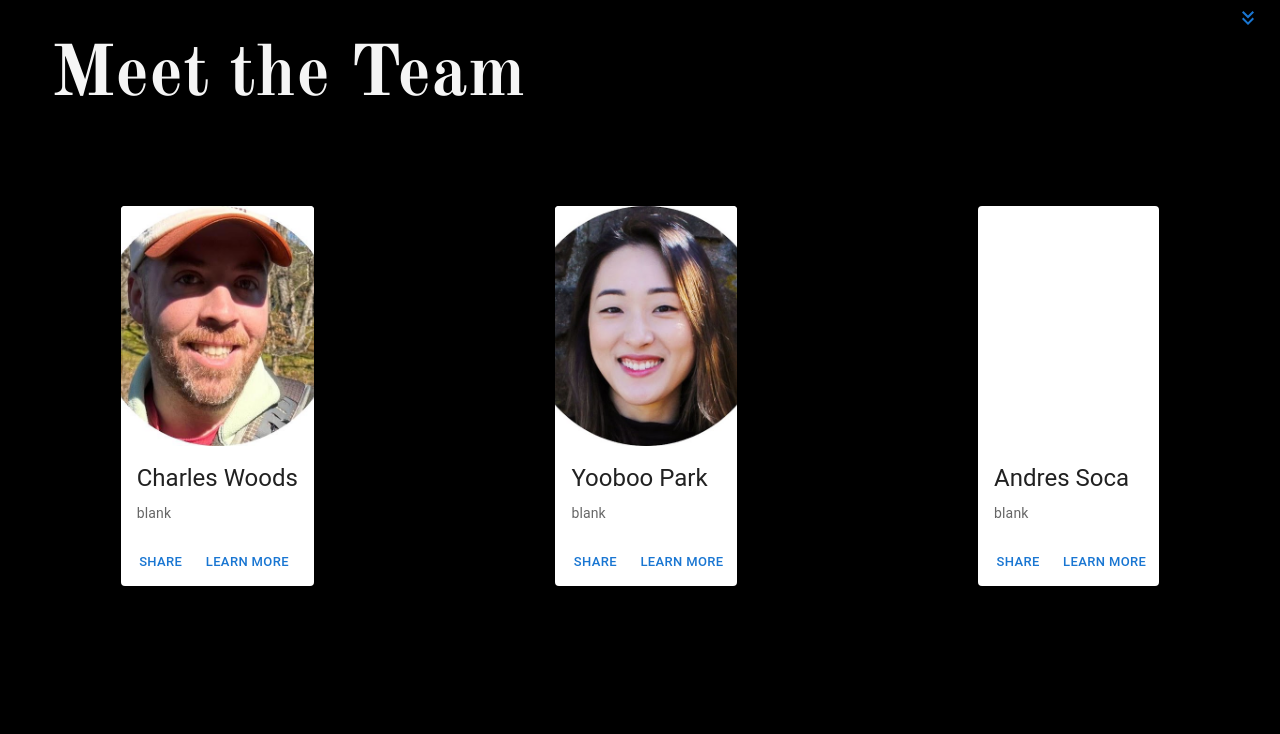
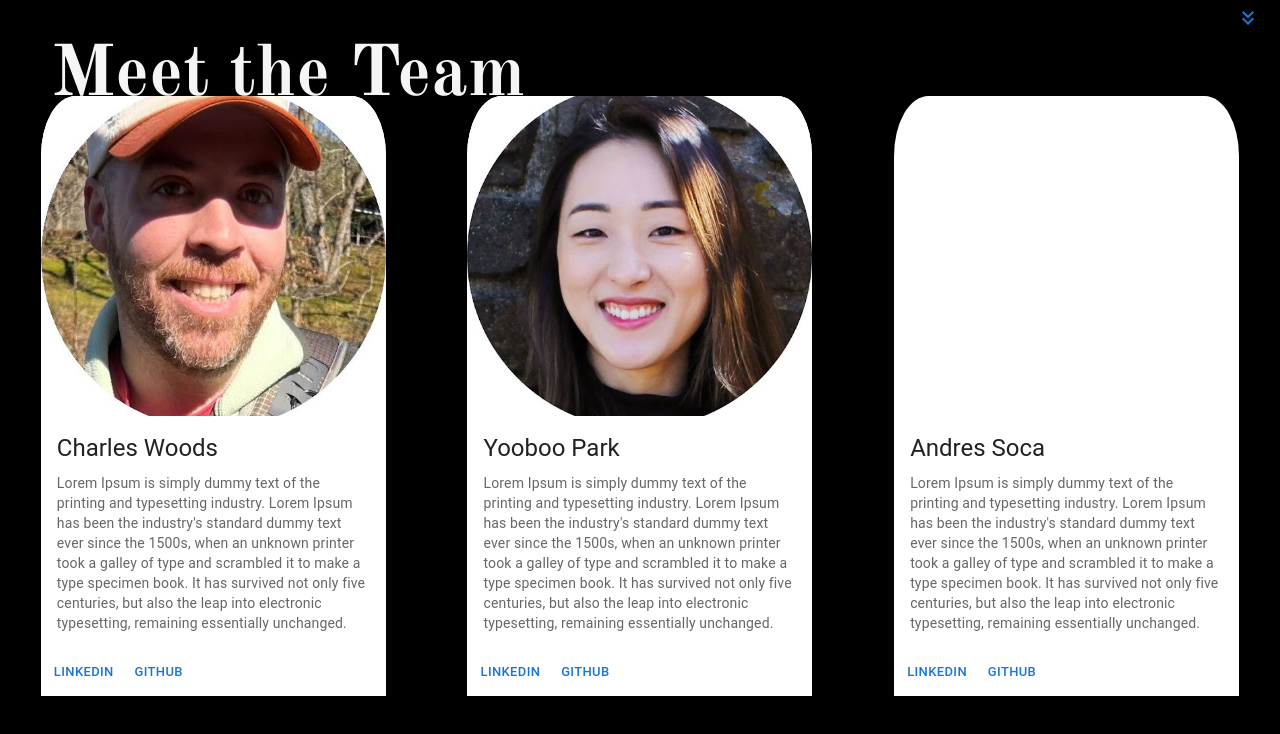
Before and after one commit to CWoods2909/Free-Lance, a React (Create React App) app in the folder ctcwd/: page /about in a window 1280 px wide. Shown: the top 734 px of the page. Built offline with nearby package versions, Linux system fonts and the light colour scheme; a web font is replaced by a local one.

Commit message:
updated the styling on about us page, and added more features

```diff
--- a/ctcwd/src/components/AboutUsCard.jsx
+++ b/ctcwd/src/components/AboutUsCard.jsx
@@ -5,17 +5,23 @@ import CardContent from "@mui/material/CardContent";
 import CardMedia from "@mui/material/CardMedia";
 import Button from "@mui/material/Button";
 import Typography from "@mui/material/Typography";
+import { Link } from "@mui/material";
+
 
 export default function AboutUsCard({person}) {
-    const {firstName, lastName, image, description} = person;
+    const {firstName, lastName, image, description, linkedinUrl, gitHubUrl} = person;
+
     return (
-        <Card sx={{ maxWidth: 345 }}>
+        <Card sx={{
+            maxWidth: 345 ,
+            borderRadius: "10% 10% 0 0 ",
+            transition: 'all 0.3s ease-in-out',
+            '&:hover': {
+                transform: 'translateY(-5px)',
+                boxShadow: '0 4px 20px rgba(0,0,0,0.1)', }}}>
             <CardMedia
-                sx={{ height: 240 }}
-                image={image}
-
-            />
-            <CardContent>
+                sx={{ height: 320, width: "100%" }}
+                image={image} /><CardContent>
                     <Typography gutterBottom variant="h5" component="div">
                         {firstName + " " + lastName}
                     </Typography>
@@ -24,9 +30,24 @@ export default function AboutUsCard({person}) {
                     </Typography>
                 </CardContent>
                 <CardActions>
-                <Button size="small">Share</Button>
-                <Button size="small">Learn More</Button>
+                    <Link
+                    href={linkedinUrl}
+                    target="_blank"
+                    rel="noopener noreferrer"
+                    underline="none"
+                >
+                    <Button size="small">LinkedIn</Button>
+                </Link>
+                <Link
+                    href={gitHubUrl}
+                    target="_blank"
+                    rel="noopener noreferrer"
+                    underline="none"
+                >
+                    <Button size="small">GitHub</Button>
+                </Link>
                 </CardActions>
+
         </Card>
     );
 }
--- a/ctcwd/src/data/userObj.js
+++ b/ctcwd/src/data/userObj.js
@@ -3,27 +3,36 @@ export const user = [
         firstName: "Charles",
         lastName: "Woods",
         image: "/images/charlesPic.jpg",
-        description: "blank",
-        linkdinUrl: "blank",
-        gitHubUrl: "blank",
+        description: `Lorem Ipsum is simply dummy text of the printing and typesetting industry.
+        Lorem Ipsum has been the industry's standard dummy text ever since the 1500s, when an unknown
+        printer took a galley of type and scrambled it to make a type specimen book. It has survived not only five
+        centuries, but also the leap into electronic typesetting, remaining essentially unchanged. `,
+        linkedinUrl: "https://www.linkedin.com/in/charles-woods-319a83231/",
+        gitHubUrl: "https://github.com/CWoods2909",
         email: "blank"
     },
     {
         firstName: "Yooboo",
         lastName: "Park",
         image: "/images/YoobooPic.jpg",
-        description: "blank",
-        linkdinUrl: "blank",
-        gitHubUrl: "blank",
+        description: `Lorem Ipsum is simply dummy text of the printing and typesetting industry.
+        Lorem Ipsum has been the industry's standard dummy text ever since the 1500s, when an unknown
+        printer took a galley of type and scrambled it to make a type specimen book. It has survived not only five
+        centuries, but also the leap into electronic typesetting, remaining essentially unchanged.`,
+        linkedinUrl: "https://www.linkedin.com/in/yooboopark/",
+        gitHubUrl: "https://github.com/arihu1008",
         email: "blank"
     },
     {
         firstName: "Andres",
         lastName: "Soca",
         image: "",
-        description: "blank",
-        linkdinUrl: "blank",
-        gitHubUrl: "blank",
+        description: `Lorem Ipsum is simply dummy text of the printing and typesetting industry.
+        Lorem Ipsum has been the industry's standard dummy text ever since the 1500s, when an unknown
+        printer took a galley of type and scrambled it to make a type specimen book. It has survived not only five
+        centuries, but also the leap into electronic typesetting, remaining essentially unchanged.`,
+        linkedinUrl: "https://www.linkedin.com/in/andres-soca-23852aab/",
+        gitHubUrl: "https://github.com/DevLumen",
         email: "blank"
     }
 ]
--- a/ctcwd/src/pages/AboutUs.jsx
+++ b/ctcwd/src/pages/AboutUs.jsx
@@ -10,9 +10,11 @@ export default function AboutUs() {
       </div>
       <div id="aboutUsContainer">
         {user.map(person => {
-          return <AboutUsCard person={person}/>
+          return <div className="about-us-card">
+            <AboutUsCard person={person}/>
+            </div>
         })}
-      </div>
+        </div>
       </>
     )
   }
--- a/ctcwd/src/styles/AboutUs.css
+++ b/ctcwd/src/styles/AboutUs.css
@@ -1,5 +1,6 @@
 #aboutUsContainer{
     height: 70vh;
+    width: auto;
     display: flex;
     align-items: center;
     justify-content: space-around;
@@ -12,3 +13,7 @@
     margin-left: 4%;
     align-items: center;
 }
+
+.about-us-card{
+    width: auto;
+}
```
Lines whose indentation alone changed are shown as unchanged.
